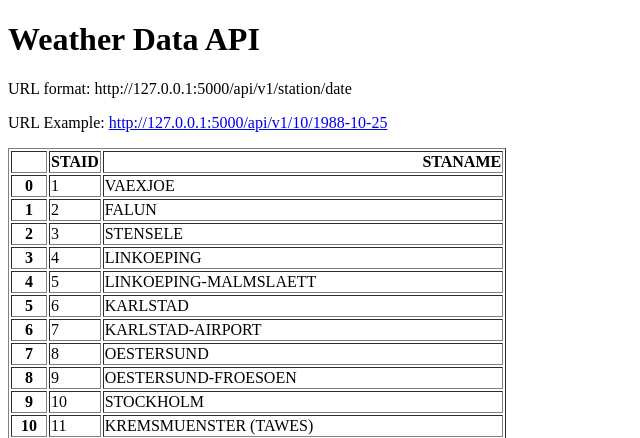
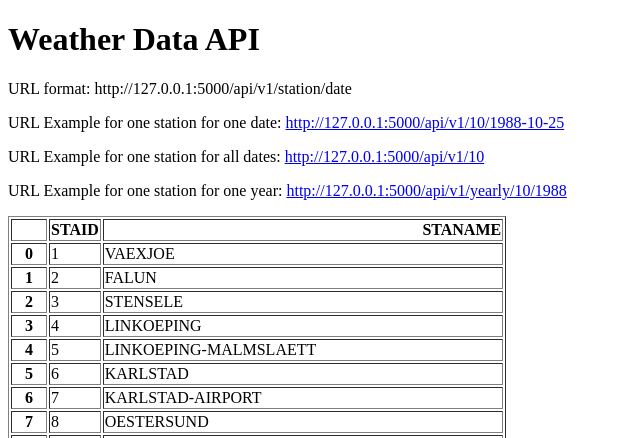
Before and after one commit to SqueekyMouse/app6-weather-api, a Flask app: page / in a window 1280 px wide. Shown: the top 438 px of the page, without its empty margins (0-640 px from the left). Run offline with Flask 2, Linux system fonts and the light colour scheme.

Commit message:
add url, endpoint for yearly and all data Sec31

```diff
--- a/main.py
+++ b/main.py
@@ -1,6 +1,6 @@
 from flask import Flask,render_template
 import pandas as pd
-#commit: show stations table on homepage Sec31
+#commit: add url, endpoint for yearly and all data Sec31
 
 app=Flask(__name__)# to enable????
 
@@ -21,6 +21,25 @@ def about(station,date):
             'date':date,
             'temparature':temparature})
 
+@app.route('/api/v1/<station>')
+def all_data(station):
+    st_file=str(station).zfill(6)
+    df=pd.read_csv(f'data_small/TG_STAID{st_file}.txt',skiprows=20,parse_dates=['    DATE'])
+    # result=df.to_dict() #returns dict of columns
+    result=df.to_dict(orient='records')# return list of dict of rows
+    return(result)
+
+@app.route('/api/v1/yearly/<station>/<year>')
+def yearly(station,year):
+    st_file=str(station).zfill(6)
+    # df=pd.read_csv(f'data_small/TG_STAID{st_file}.txt',skiprows=20,parse_dates=['    DATE'])
+    # result=df[df['    DATE'].str.startswith(str(year))] #will err out as date has been parsed to date type!!!
+    df=pd.read_csv(f'data_small/TG_STAID{st_file}.txt',skiprows=20)
+    df['    DATE']=df['    DATE'].astype(str) # convert dates to srt!!!
+    result=df[df['    DATE'].str.startswith(str(year))]
+    result=result.to_dict(orient='records')
+    return(result)
+
 if __name__=='__main__':
     # app.run(port=5001,debug=True) # specify alt port if running multiple flask apps!!!
     app.run(debug=True,port=5000)
--- a/templates/home.html
+++ b/templates/home.html
@@ -9,8 +9,14 @@
 <body>
     <h1>Weather Data API</h1>
     <p>URL format: http://127.0.0.1:5000/api/v1/station/date</p>
-    <p>URL Example:
+    <p>URL Example for one station for one date:
         <a href="http://127.0.0.1:5000/api/v1/10/1988-10-25">http://127.0.0.1:5000/api/v1/10/1988-10-25</a>
+    </p>
+    <p>URL Example for one station for all dates:
+        <a href="http://127.0.0.1:5000/api/v1/10">http://127.0.0.1:5000/api/v1/10</a>
+    </p>
+    <p>URL Example for one station for one year:
+        <a href="http://127.0.0.1:5000/api/v1/yearly/10/1988">http://127.0.0.1:5000/api/v1/yearly/10/1988</a>
     </p>
     <p>{{data|safe}}</p>
 </body>
```
